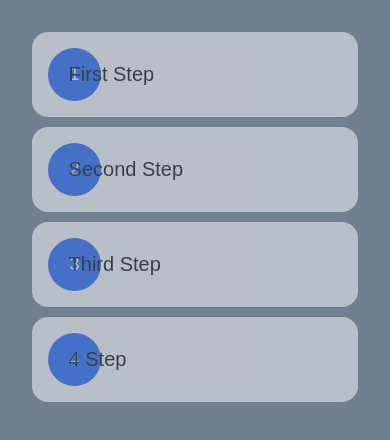
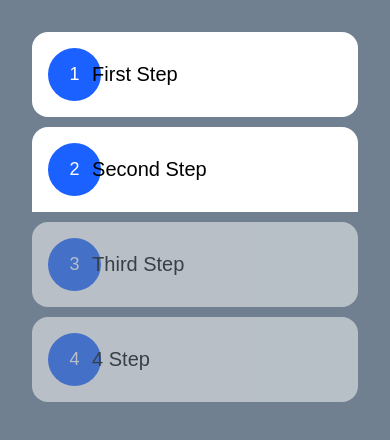
Before and after one commit to danielemanassero/js-training, a website built with Vite: page vertically-scrolls-tabs-layout/index.html in a window 390 px wide. Built offline with nearby package versions, Linux system fonts and the light colour scheme.

Commit message:
Vertically scroll tabs layout: insert nesting media query styles

```diff
--- a/vertically-scrolls-tabs-layout/style.css
+++ b/vertically-scrolls-tabs-layout/style.css
@@ -73,25 +73,23 @@ div {
     border-bottom-left-radius: 1rem;
     border-bottom-right-radius: 1rem;
 
-    /*
     @media screen and (min-width: 768px) {
       padding: 1.25rem;
       height: 95px;
     }
-    */
 
-    .current {
+    &.current {
       background-color: #fff;
       opacity: 1;
       border-bottom-left-radius: 0;
       border-bottom-right-radius: 0;
     }
 
-    .prev {
+    &.prev {
       cursor: pointer;
       opacity: 1;
 
-      & :hover {
+      &:hover {
         opacity: 0.8;
       }
     }
@@ -101,12 +99,11 @@ div {
       align-items: center;
 
       .stepNumberWrapper {
-        width: 7%;
-        /*
-        @media screen and (min-width: var.$portrait) { width: 10%; }
-        @media screen and (min-width: var.$medium) { width: 7%; }
-        @media screen and (min-width: var.$large) { width: 5%; }
-        */
+        width: 15%;
+
+        @media screen and (min-width: 768px) { width: 10%; }
+        @media screen and (min-width: 1024px) { width: 7%; }
+        /* @media screen and (min-width: 1366px) { width: 5%; } */
 
         .stepNumber {
             color: #fff;
@@ -124,21 +121,18 @@ div {
             justify-content: center;
             margin-right: 1rem;
 
-            /*
             @media screen and (min-width: 768px) {
               margin-right: 1.5rem;
             }
-            */
           }
       }
 
       .stepTextWrapper {
-        width: 93%;
-        /*
-        @media screen and (min-width: var.$portrait) { width: 90%; }
-        @media screen and (min-width: var.$medium) { width: 93%; }
-        @media screen and (min-width: var.$large) { width: 95%; }
-        */
+        width: 85%;
+
+        @media screen and (min-width: 768px) { width: 90%; }
+        @media screen and (min-width: 1024px) { width: 93%; }
+        /* @media screen and (min-width: 1366px) { width: 95%; } */
 
         .stepText {
             color: #000;
@@ -148,11 +142,9 @@ div {
             font-family: Arial, Helvetica, sans-serif;
             text-align: left;
 
-            /*
             @media screen and (min-width: 768px) {
                 font-size: 1.5rem;
             }
-            */
           }
       }
     }
```
